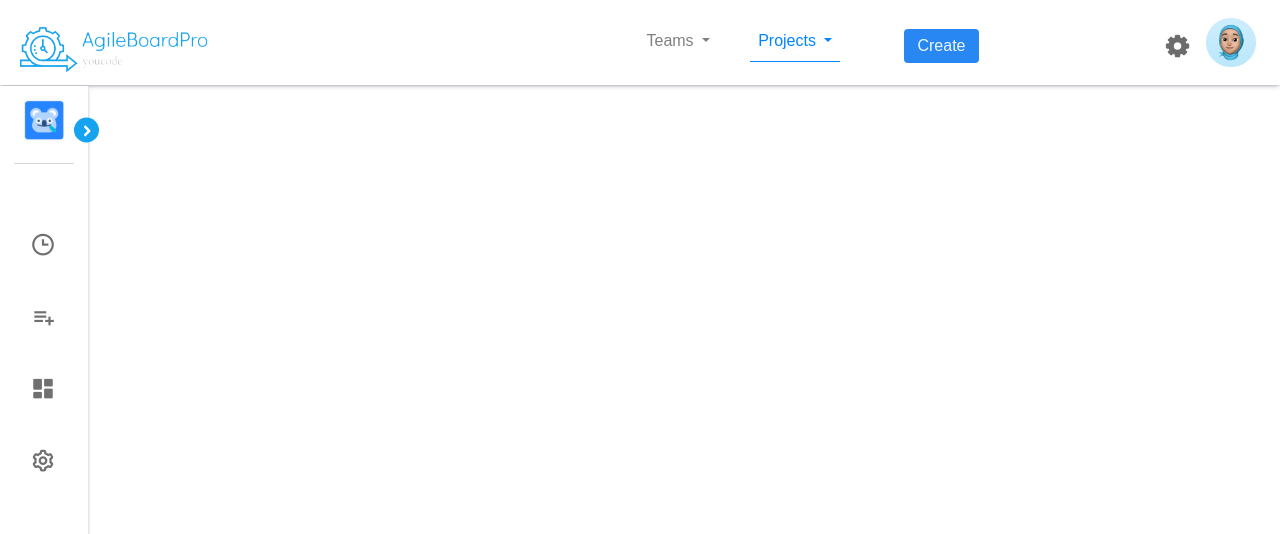
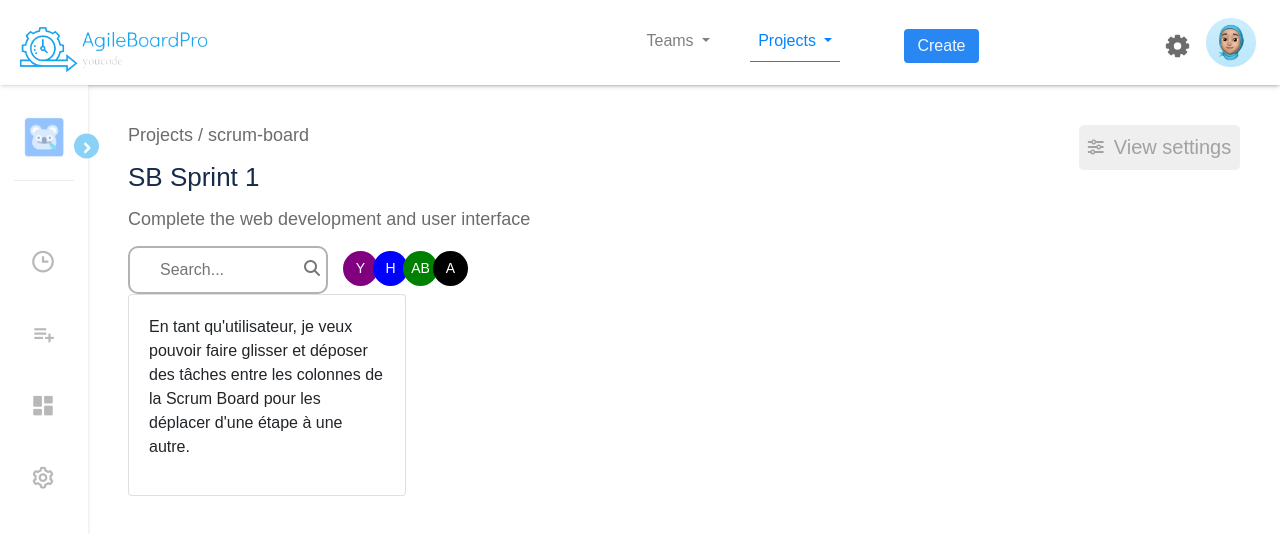
Before and after one commit to EttabetAicha/Scrum-Board, a plain HTML site: page timeline.html in a window 1280 px wide. Shown: the top 534 px of the page. Drawn offline with nearby package versions, Linux system fonts and the light colour scheme.

Commit message:
add some changes

```diff
--- a/css/style.css
+++ b/css/style.css
@@ -1,21 +1,19 @@
-header{
-    box-shadow: rgba(50, 50, 93, 0.25) 0px 2px 5px -1px, rgba(0, 0, 0, 0.3) 0px 1px 3px -1px;
+@import url('https://fonts.googleapis.com/css2?family=Montserrat:wght@200;400&family=Open+Sans:wght@300&display=swap');
 
-}
-
-@import url('https://fonts.googleapis.com/css2?family=Montserrat:wght@200;400&family=Open+Sans:wght@300&display=swap');
-*{
+* {
     margin: 0;
     padding: 0;
     box-sizing: border-box;
     font-family: 'Poppins', sans-serif;
 }
-
-:root{
+header {
+    box-shadow: rgba(50, 50, 93, 0.25) 0px 2px 5px -1px, rgba(0, 0, 0, 0.3) 0px 1px 3px -1px;
+}
+:root {
     /* ===== Colors ===== */
     --body-color: #E4E9F7;
     --sidebar-color: #FFF;
-    --primary-color:#15A3EF;
+    --primary-color: #15A3EF;
 
     --primary-color-light: #F6F5FF;
     --toggle-color: #DDD;
@@ -30,34 +28,47 @@ header{
 
 
 
-::selection{
+
+
+::selection {
     background-color: var(--primary-color);
     color: #fff;
 }
 
-
+/* //////////////nave bar  */
+.navbar {
+    position: static;
+}
 
 
 /* ===== Sidebar ===== */
- .sidebar{
-    position: fixed;
-    top: 86px;
+.sidebar {
+    position: static;
+    top: 99px;
     left: 0;
-    height: 100%;
     width: 250px;
-    padding: 10px 14px;
+    padding: 28px 14px;
     background: white;
     transition: var(--tran-05);
     box-shadow: rgba(50, 50, 93, 0.25) 0px 2px 5px -1px, rgba(0, 0, 0, 0.3) 0px 1px 3px -1px;
     z-index: 100;
 }
-.sidebar.close{
+
+.close {
+    float: left;
+    opacity: 99;
+}
+.close:not(:disabled):not(.disabled):focus, .close:not(:disabled):not(.disabled):hover {
+    opacity: .75;
+}
+
+.sidebar.close {
     width: 88px;
-    opacity: 18;
+
 
 }
 
-.sidebar li{
+.sidebar li {
     height: 62px;
     list-style: none;
     display: flex;
@@ -66,12 +77,12 @@ header{
 }
 
 .sidebar aside .image,
-.sidebar .icon{
+.sidebar .icon {
     min-width: 60px;
     border-radius: 6px;
 }
 
-.sidebar .icon{
+.sidebar .icon {
     min-width: 60px;
     border-radius: 6px;
     height: 100%;
@@ -82,58 +93,62 @@ header{
 }
 
 .sidebar .text,
-.sidebar .icon{
+.sidebar .icon {
     color: var(--text-color);
     transition: var(--tran-03);
 }
 
-.sidebar .text{
+.sidebar .text {
     font-size: 17px;
     font-weight: 500;
     white-space: nowrap;
     opacity: 1;
 }
-.sidebar.close .text{
+
+.sidebar.close .text {
     opacity: 0;
 }
-/* =========================== */
 
-.sidebar aside{
+
+.sidebar aside {
     position: relative;
+    border-bottom: 1px solid rgba(128, 128, 128, 0.315);
 }
 
-.sidebar aside .image-text{
+.sidebar aside .image-text {
     display: flex;
     align-items: center;
 }
-.sidebar aside .logo-text{
+
+.sidebar aside .logo-text {
     display: flex;
     flex-direction: column;
 }
+
 aside .image-text .name {
     margin-top: 2px;
     font-size: 18px;
     font-weight: 600;
 }
 
-aside .image-text .profession{
+aside .image-text .profession {
     font-size: 16px;
     margin-top: -2px;
     display: block;
 }
 
-.sidebar aside .image{
+.sidebar aside .image {
     display: flex;
     align-items: center;
     justify-content: center;
 }
 
-.sidebar aside .image img{
+.sidebar aside .image img {
     width: 40px;
     border-radius: 6px;
 }
 
-.sidebar aside .toggle{
+.sidebar aside .toggle {
     position: absolute;
     top: 50%;
     right: -25px;
@@ -151,26 +166,30 @@ aside .image-text .profession{
     transition: var(--tran-05);
 }
 
-body.dark .sidebar aside .toggle{
+body.dark .sidebar aside .toggle {
     color: var(--text-color);
 }
 
-.sidebar.close .toggle{
+.main {
+    display: flex;
+}
+
+.sidebar.close .toggle {
     transform: translateY(-50%) rotate(0deg);
 }
 
-.sidebar .menu{
+.sidebar .menu {
     margin-top: 40px;
 }
 
-.sidebar li.search-box{
+.sidebar li.search-box {
     border-radius: 6px;
     background-color: var(--primary-color-light);
     cursor: pointer;
     transition: var(--tran-05);
 }
 
-.sidebar li.search-box input{
+.sidebar li.search-box input {
     height: 100%;
     width: 100%;
     outline: none;
@@ -182,7 +201,8 @@ body.dark .sidebar aside .toggle{
     font-weight: 500;
     transition: var(--tran-05);
 }
-.sidebar li a{
+
+.sidebar li a {
     list-style: none;
     height: 100%;
     background-color: transparent;
@@ -195,31 +215,33 @@ body.dark .sidebar aside .toggle{
     transition: var(--tran-03);
 }
 
-.sidebar li:hover{
+.sidebar li:hover {
     background-color: #15a3ef49;
     width: 100%;
     border-radius: 14px;
 
 }
+
 .sidebar li a:hover .icon,
-.sidebar li a:hover .text{
+.sidebar li a:hover .text {
     color: #15A3EF;
 }
 
 
-.sidebar .menu-bar{
+.sidebar .menu-bar {
     height: calc(100% - 55px);
     display: flex;
     flex-direction: column;
     justify-content: space-between;
     overflow-y: scroll;
 }
-.menu-bar::-webkit-scrollbar{
+
+.menu-bar::-webkit-scrollbar {
     display: none;
 }
 
 
-.home{
+.home {
     position: absolute;
     top: 0;
     top: 0;
@@ -229,15 +251,144 @@ body.dark .sidebar aside .toggle{
     background-color: var(--body-color);
     transition: var(--tran-05);
 }
-.home .text{
+
+.home .text {
     font-size: 30px;
     font-weight: 500;
     color: var(--text-color);
     padding: 12px 60px;
 }
 
-.sidebar.close ~ .home{
+.sidebar.close~.home {
     left: 78px;
     height: 100vh;
     width: calc(100% - 78px);
 }
+
+/* ===================================== Board ===================================== */
+.Board-centered {
+    padding: 40px;
+    overflow: auto;
+    width: 100%;
+    top: 120px;
+    height: 100vh;
+    margin: 0;
+}
+
+.shiftedText {
+    color: #6C6C6C;
+    font-size: 18px;
+    font-style: normal;
+    font-weight: 400;
+    line-height: normal;
+}
+
+.BoldText {
+    color: #172B4D;
+    font-size: 26px;
+    font-style: normal;
+    font-weight: 500;
+    line-height: normal;
+}
+
+.search-input {
+    width: 200px;
+    height: 48px;
+    border: 2px solid rgba(0, 0, 0, 0.30);
+    border-radius: 10px;
+    padding: 5px;
+    outline: none;
+    margin: 0px;
+    padding-left: 30px;
+
+}
+
+.search-input-container {
+    position: relative;
+    margin: 0px;
+    width: 200px;
+}
+
+.search-icon {
+    position: absolute;
+    left: 88%;
+    top: 50%;
+    margin-top: -10px;
+    color: #777;
+}
+
+.search-bar {
+    width: 200px;
+    margin: 0px;
+}
+
+.profiles {
+    display: flex;
+}
+
+.c1 {
+    background-color: #15A3EF;
+}
+
+.c2 {
+    background-color: purple;
+}
+
+.ProfileSercle {
+
+    display: flex;
+    justify-content: center;
+    align-items: center;
+    background-color: #6C6C6C;
+    width: 35px;
+    height: 35px;
+    border-radius: 50%;
+    margin-top: 5px;
+}
+
+.ProfileSercle .shiftedText {
+    margin-top: 15px;
+    color: #FFF;
+    font-size: 14px;
+}
+
+.searchBarAndProfiles {
+    display: flex;
+    gap: 5px;
+}
+
+.Board-centered-top {
+    display: flex;
+    justify-content: space-between;
+}
+
+.Board-settings {
+    display: flex;
+    align-items: center;
+    justify-content: center;
+    gap: 10px;
+    border-radius: 5px;
+    background: #EFEFEF;
+    width: 161px;
+    height: 45px;
+    flex-shrink: 0;
+
+}
+
+.Board-settings p {
+    display: flex;
+    justify-content: center;
+
+    color: #A3A1A1;
+    font-size: 20px;
+    font-style: normal;
+    font-weight: 500;
+    line-height: normal;
+    text-align: center;
+    margin: 0px;
+
+}
+
+.icon {
+    color: #A3A1A1;
+}
--- a/timeline.html
+++ b/timeline.html
@@ -8,10 +8,10 @@
     <link rel="stylesheet" href="../css/style.css">
     <link rel="stylesheet" href="https://stackpath.bootstrapcdn.com/bootstrap/4.5.2/css/bootstrap.min.css">
     <link href='https://unpkg.com/boxicons@2.1.1/css/boxicons.min.css' rel='stylesheet'>
+    <link rel="stylesheet" href="https://cdnjs.cloudflare.com/ajax/libs/font-awesome/6.4.2/css/all.min.css">
 </head>
-
 <body>
-    <header style="position: fixed;width: 100%;">
+    <header >
         <nav class="navbar navbar-expand-lg navbar-light bg-white">
             <a class="navbar-brand" href="#">
                 <img src="../images/logo.png" alt="Logo" width="200">
@@ -45,8 +45,7 @@
                         </div>
                     </li>
                     <li class="nav-item mx-5 mt-2">
-                        <button class="btn  py-1 rounded "
-                            style="background: #2887f3; color: aliceblue;">Create</button>
+                        <button class="btn  py-1 rounded "style="background: #2887f3; color: aliceblue;">Create</button>
                     </li>
                 </ul>
             </div>
@@ -63,9 +62,9 @@
             </ul>
         </nav>
     </header>
-
-    <nav class="sidebar close">
-        <aside style="border-bottom: 1px solid rgba(128, 128, 128, 0.315); ">
+    <div class="main">
+        <nav class="sidebar close ">
+            <aside >
                 <div class="image-text" style="  padding-bottom: 21px;">
                     <span class="image">
                         <img src="../images/image 3.png" alt="">
@@ -116,10 +115,69 @@
                 </div>
 
         </nav>
+        <section class="Board-centered">
+            <section class="Board-centered-top">
+                <div class="Board-centered-top-leftContent">
+                    <div>
+                        <p class="shiftedText">Projects / scrum-board</p>
+                        <p class="BoldText">SB Sprint 1</p>
+                        <p class="shiftedText">Complete the web development and user interface</p>
+                    </div>
+                    <div class="searchBarAndProfiles">
+                        <div class="search-bar">
+                            <div class="search-input-container">
+                                <i class="fas fa-search search-icon"></i>
+                                <input class="search-input" maxlength="15" type="text" placeholder="Search..." />
+                            </div>
+                        </div>
+                        <div class="profiles" style="position: relative;">
+                            <div class="ProfileSercle c1" style="position: absolute;left: 10px; background: purple;">
+                                <p class="shiftedText">Y</p>
+                            </div>
+                            <div class="ProfileSercle c2" style="position: absolute;left: 40px; background: blue">
+                                <p class="shiftedText">H</p>
+                            </div>
+                            <div class="ProfileSercle c3" style="position: absolute;left: 70px; background: green">
+                                <p class="shiftedText">AB</p>
+                            </div>
+                            <div class="ProfileSercle c4" style="position: absolute;left: 100px; background: black">
+                                <p class="shiftedText">A</p>
+                            </div>
+                        </div>
+
+                    </div>
+
+                </div>
+                <div class="settingContainer">
+                    <div class="Board-settings">
+                        <i class="fa-solid fa-sliders icon"></i>
+                        <p>View settings</p>
+                    </div>
+                </div>
+
+            </section>
+
+
+            <section class="Board-centered-buttom">
+                <div class="card w-25 mb-3">
+                    <div class="card-body">
+                      <p class="card-text">En tant qu'utilisateur, je veux pouvoir faire glisser et déposer des tâches entre les colonnes de la Scrum Board pour les déplacer d'une étape à une autre.</p>
+                      <div class="d-flex"></div>
+                    </div>
+
+                  </div>
+
+                  </div>
+            </section>
+        </section>
+    </div>
+
+
     <script src="../js/script.js"></script>
     <script src="https://code.jquery.com/jquery-3.5.1.slim.min.js"></script>
     <script src="https://cdn.jsdelivr.net/npm/@popperjs/core@2.5.4/dist/umd/popper.min.js"></script>
     <script src="https://stackpath.bootstrapcdn.com/bootstrap/4.5.2/js/bootstrap.min.js"></script>
+
 </body>
 
 </html>
```
Lines whose indentation alone changed are shown as unchanged.
